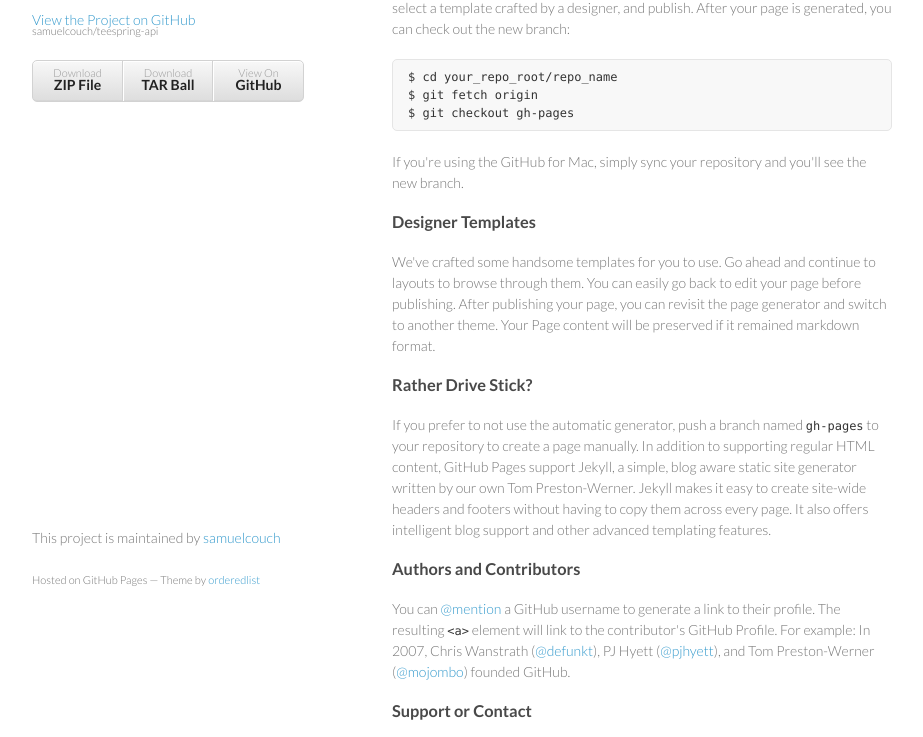
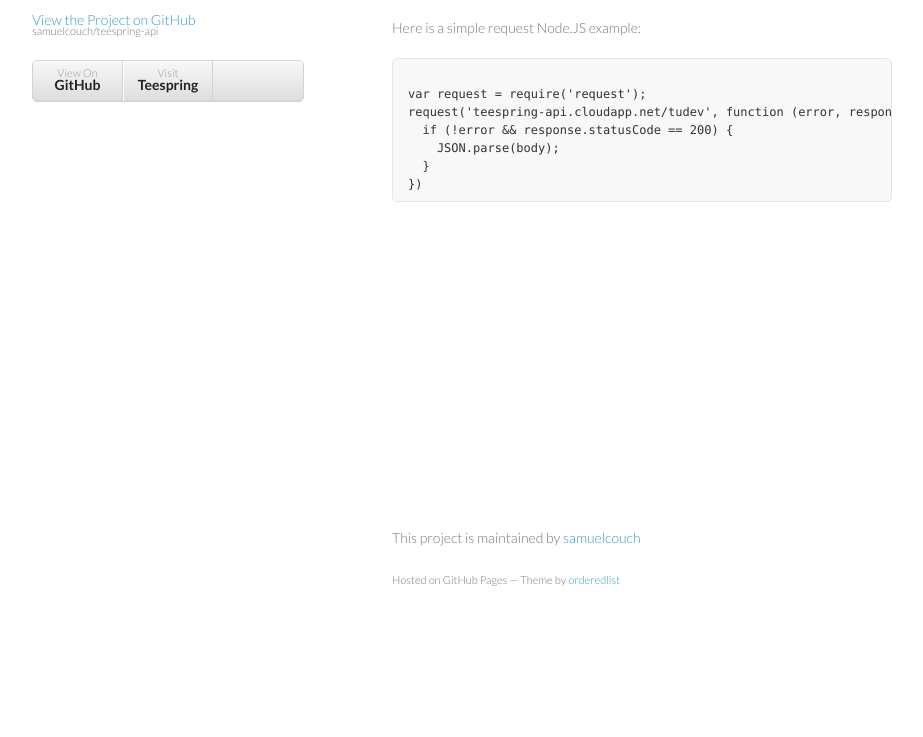
Before and after one commit to hmphu/teespring-api, a plain HTML site: page index.html in a window 1280 px wide. Shown: the part 141-878 px from the top of the page, without its empty margins (178-1101 px from the left). After the commit the page ends 800 px from the top, so only its background shows below. Drawn offline with Linux system fonts and the light colour scheme.

Commit message:
Update page

```diff
--- a/index.html
+++ b/index.html
@@ -22,44 +22,24 @@
 
 
         <ul>
-          <li><a href="https://github.com/samuelcouch/teespring-api/zipball/master">Download <strong>ZIP File</strong></a></li>
-          <li><a href="https://github.com/samuelcouch/teespring-api/tarball/master">Download <strong>TAR Ball</strong></a></li>
           <li><a href="https://github.com/samuelcouch/teespring-api">View On <strong>GitHub</strong></a></li>
+          <li><a href="hhtp://teespring.com/">Visit <strong>Teespring</strong></a></li>
         </ul>
       </header>
       <section>
-        <h3>
-<a name="welcome-to-github-pages" class="anchor" href="#welcome-to-github-pages"><span class="octicon octicon-link"></span></a>Welcome to GitHub Pages.</h3>
+        <h3>Getting Started:</h3>
 
-<p>This automatic page generator is the easiest way to create beautiful pages for all of your projects. Author your page content here using GitHub Flavored Markdown, select a template crafted by a designer, and publish. After your page is generated, you can check out the new branch:</p>
+<p>To use the API is really easy! Currently v.1 supports 1 endpoint. This will gather all information about a Teespring campaign.</p>
+<p>Here is a simple request Node.JS example:</p>
 
-<pre><code>$ cd your_repo_root/repo_name
-$ git fetch origin
-$ git checkout gh-pages
+<pre><code>
+var request = require('request');
+request('teespring-api.cloudapp.net/tudev', function (error, response, body) {
+  if (!error && response.statusCode == 200) {
+    JSON.parse(body);
+  }
+})
 </code></pre>
-
-<p>If you're using the GitHub for Mac, simply sync your repository and you'll see the new branch.</p>
-
-<h3>
-<a name="designer-templates" class="anchor" href="#designer-templates"><span class="octicon octicon-link"></span></a>Designer Templates</h3>
-
-<p>We've crafted some handsome templates for you to use. Go ahead and continue to layouts to browse through them. You can easily go back to edit your page before publishing. After publishing your page, you can revisit the page generator and switch to another theme. Your Page content will be preserved if it remained markdown format.</p>
-
-<h3>
-<a name="rather-drive-stick" class="anchor" href="#rather-drive-stick"><span class="octicon octicon-link"></span></a>Rather Drive Stick?</h3>
-
-<p>If you prefer to not use the automatic generator, push a branch named <code>gh-pages</code> to your repository to create a page manually. In addition to supporting regular HTML content, GitHub Pages support Jekyll, a simple, blog aware static site generator written by our own Tom Preston-Werner. Jekyll makes it easy to create site-wide headers and footers without having to copy them across every page. It also offers intelligent blog support and other advanced templating features.</p>
-
-<h3>
-<a name="authors-and-contributors" class="anchor" href="#authors-and-contributors"><span class="octicon octicon-link"></span></a>Authors and Contributors</h3>
-
-<p>You can <a href="https://github.com/blog/821" class="user-mention">@mention</a> a GitHub username to generate a link to their profile. The resulting <code>&lt;a&gt;</code> element will link to the contributor's GitHub Profile. For example: In 2007, Chris Wanstrath (<a href="https://github.com/defunkt" class="user-mention">@defunkt</a>), PJ Hyett (<a href="https://github.com/pjhyett" class="user-mention">@pjhyett</a>), and Tom Preston-Werner (<a href="https://github.com/mojombo" class="user-mention">@mojombo</a>) founded GitHub.</p>
-
-<h3>
-<a name="support-or-contact" class="anchor" href="#support-or-contact"><span class="octicon octicon-link"></span></a>Support or Contact</h3>
-
-<p>Having trouble with Pages? Check out the documentation at <a href="http://help.github.com/pages">http://help.github.com/pages</a> or contact <a href="mailto:support@github.com">support@github.com</a> and we’ll help you sort it out.</p>
-      </section>
       <footer>
         <p>This project is maintained by <a href="https://github.com/samuelcouch">samuelcouch</a></p>
         <p><small>Hosted on GitHub Pages &mdash; Theme by <a href="https://github.com/orderedlist">orderedlist</a></small></p>
```
